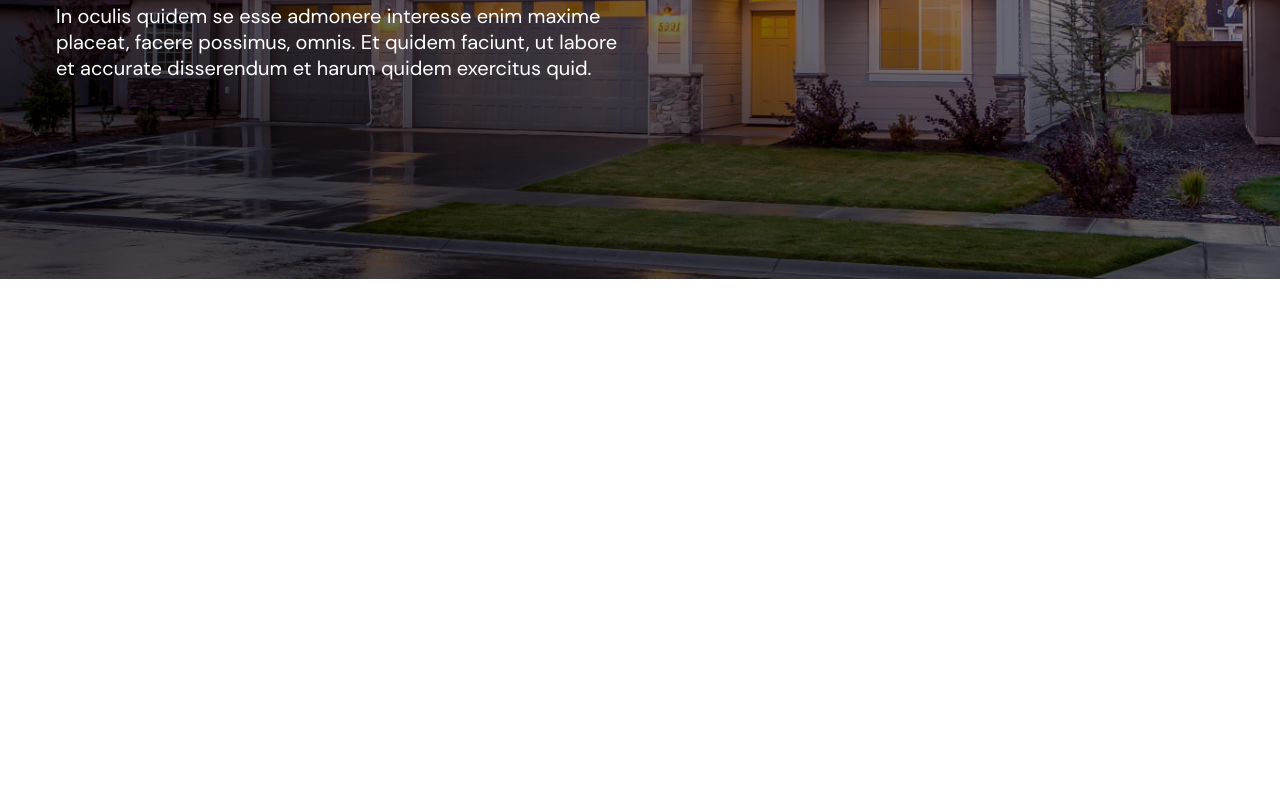
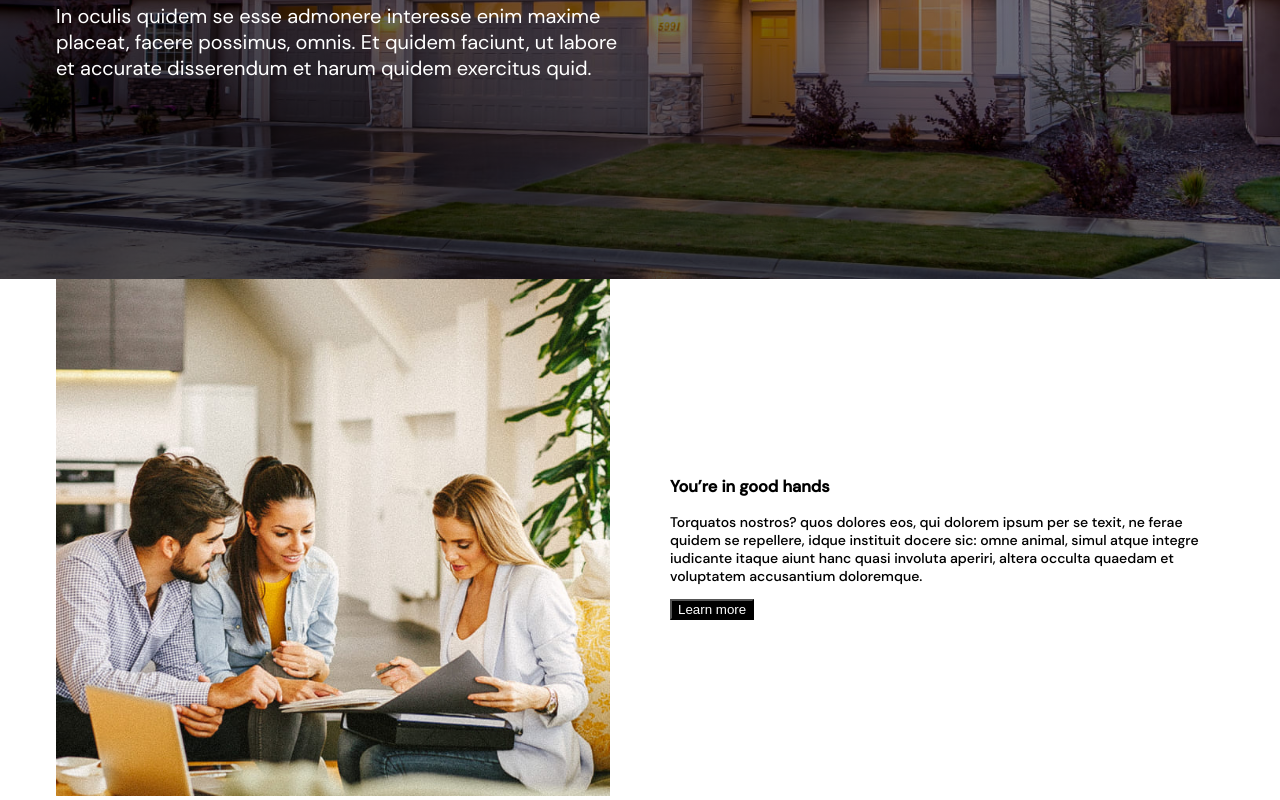
Before and after one commit to KevinMons1/real-estate, a React (Create React App) app: page / in a window 1280 px wide. Shown: the part 521-1321 px from the top of the page. Before the commit the page ends 800 px from the top, so only its background shows below. Built offline with nearby package versions, Linux system fonts and the light colour scheme.

Commit message:
Integration Home Page
Integration Home Page

```diff
--- a/src/assets/styles/01-settings/_colors.scss
+++ b/src/assets/styles/01-settings/_colors.scss
@@ -1,4 +1,5 @@
 $color-primary: #000000;
 $color-secondary: #FFAC12;
 
-$background-linear: linear-gradient(#271A00, #000);
+$background-linear-primary-secondary-normal: linear-gradient(#FFAC12, $color-primary);
+$background-linear-primary-secondary-dark: linear-gradient(#271A00, $color-primary);
--- /dev/null
+++ b/src/assets/styles/04-elements/_images.scss
@@ -0,0 +1,20 @@
+.image {
+  &__wrapper {
+    width: 100%;
+    height: 100%;
+    overflow: hidden;
+
+    &--corner {
+      &--right {
+        //position: absolute;
+        //left: 0;
+
+        img {
+          width: 100%;
+          height: 100%;
+          object-fit: cover;
+        }
+      }
+    }
+  }
+}
--- /dev/null
+++ b/src/assets/styles/04-elements/_sections.scss
@@ -0,0 +1,3 @@
+.section {
+
+}
--- a/src/assets/styles/05-objects/_container.scss
+++ b/src/assets/styles/05-objects/_container.scss
@@ -1,5 +1,4 @@
 .container {
-  position: relative;
   margin: 0 auto;
   padding-right: 1rem;
   padding-left: 1rem;
--- /dev/null
+++ b/src/assets/styles/05-objects/_flex.scss
@@ -0,0 +1,8 @@
+.flex {
+  display: flex;
+
+  &--center {
+    align-items: center;
+    justify-content: center;
+  }
+}
--- /dev/null
+++ b/src/assets/styles/05-objects/_grid.scss
@@ -0,0 +1,13 @@
+.grid {
+  display: grid;
+
+  &--half {
+    grid-template-columns: repeat(2, 1fr);
+  }
+
+  &--gap {
+    &--lg {
+      gap: $spacer-lg;
+    }
+  }
+}
--- a/src/assets/styles/main.scss
+++ b/src/assets/styles/main.scss
@@ -1,7 +1,7 @@
 @import "01-settings/colors";
 @import "01-settings/fonts";
 @import "01-settings/sizes";
-@import "01-settings/spacer";
+@import "01-settings/spacers";
 @import "01-settings/typography";
 
 @import "02-tools/media-queries";
@@ -11,12 +11,16 @@
 @import "03-generics/base";
 
 @import "04-elements/buttons";
-@import "04-elements/link";
-@import "04-elements/list";
+@import "04-elements/images";
+@import "04-elements/links";
+@import "04-elements/lists";
 @import "04-elements/titles";
 @import "04-elements/texts";
+@import "04-elements/sections";
 
 @import "05-objects/container";
+@import "05-objects/flex";
+@import "05-objects/grid";
 
 @import "06-components/footer";
 @import "06-components/header";
--- /dev/null
+++ b/src/hooks/useImage.tsx
@@ -0,0 +1,20 @@
+const useImage = () => {
+    const imageToSideScreen = (image: HTMLElement, side: string): void => {
+        if (!image) return;
+        const positions = image.getBoundingClientRect();
+        let offsetX = 0;
+        const offsetWidth = offsetX;
+
+        if (side === 'left') offsetX = - positions.left;
+        else if (side === 'right') offsetX = positions.right;
+
+        image.style.transform = `translateX(${offsetX}px)`;
+        image.style.width = `${positions.width + offsetWidth}px`;
+    }
+
+    return {
+        imageToSideScreen,
+    }
+}
+
+export default useImage;
--- a/src/pages/home/home.tsx
+++ b/src/pages/home/home.tsx
@@ -1,9 +1,33 @@
-import React from "react";
+import React, { useEffect, useRef } from "react";
+import MeetingImage from "../../assets/images/meeting.jpg";
+import useImage from "../../hooks/useImage";
 
 const Home = () => {
+    const { imageToSideScreen } = useImage();
+    const imageBlockRef = useRef(null);
+
+    useEffect(() => {
+        console.log(imageBlockRef.current)
+        if (!imageBlockRef.current) return;
+        imageToSideScreen(imageBlockRef.current, 'left');
+    }, []);
+
     return (
         <>
-
+            <section className="section grid grid--half grid--gap--lg">
+                <div>
+                   <div ref={imageBlockRef} className="image__wrapper--corner--right">
+                       <img src={MeetingImage} alt="Meeting"/>
+                   </div>
+                </div>
+                <div className="flex flex--center">
+                    <div className="line__separator--gradient--normal">
+                        <h3>You’re in good hands</h3>
+                        <p>Torquatos nostros? quos dolores eos, qui dolorem ipsum per se texit, ne ferae quidem se repellere, idque instituit docere sic: omne animal, simul atque integre iudicante itaque aiunt hanc quasi involuta aperiri, altera occulta quaedam et voluptatem accusantium doloremque.</p>
+                        <button className="button__primary--primary">Learn more</button>
+                    </div>
+                </div>
+            </section>
         </>
     );
 }
```
Also changed, not shown: src/assets/images/meeting.jpg (added), src/assets/styles/01-settings/_spacers.scss (renamed from src/assets/styles/01-settings/_spacer.scss), src/assets/styles/04-elements/_links.scss (renamed from src/assets/styles/04-elements/_link.scss), src/assets/styles/04-elements/_lists.scss (renamed from src/assets/styles/04-elements/_list.scss).
